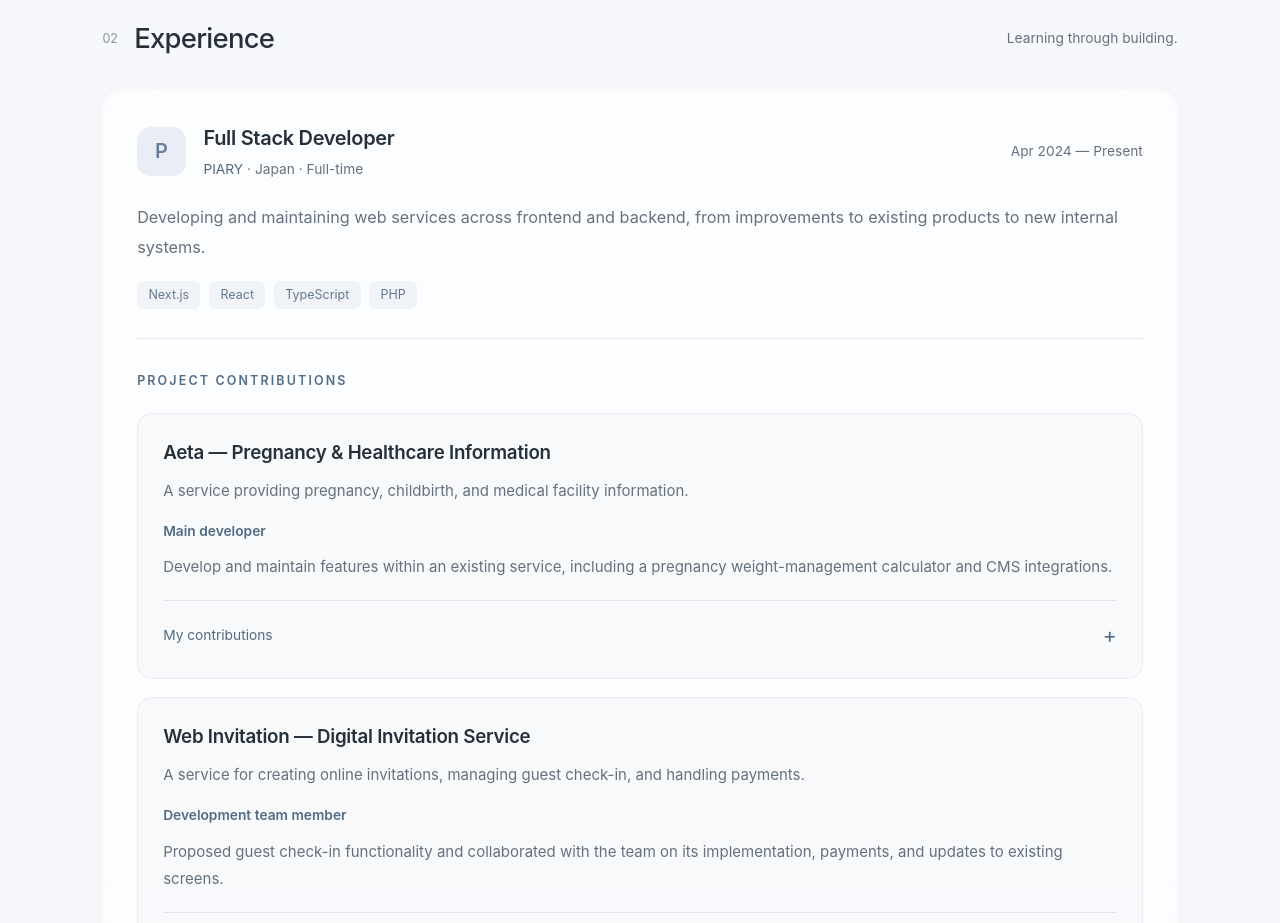
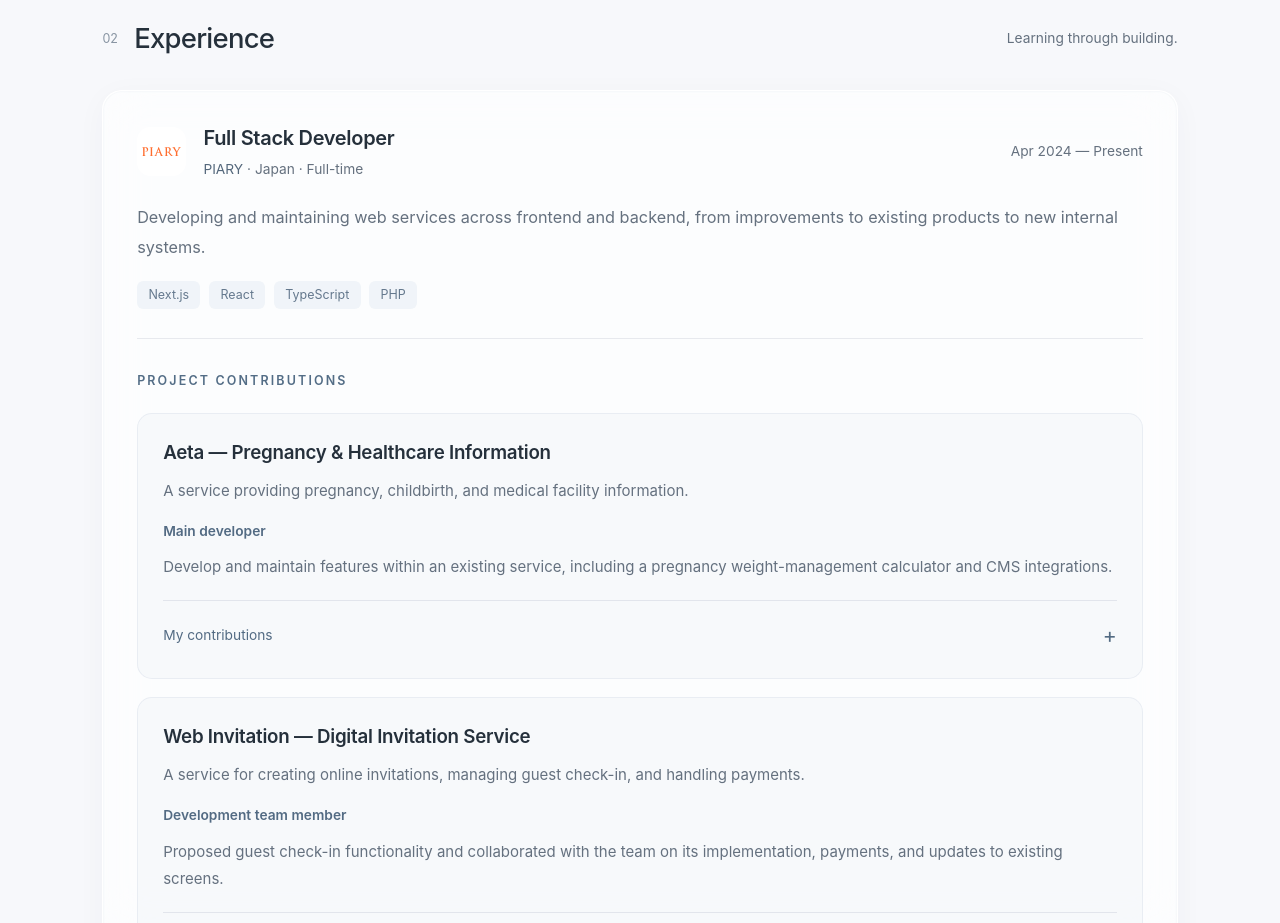
Before and after one commit to fadiyaha30/portfolio, a Next.js app: page / in a window 1280 px wide. Shown: the part 1860-2783 px from the top of the page. Built offline with nearby package versions, Linux system fonts and the light colour scheme.

Commit message:
Use official PIARY logo in experience thumbnail

```diff
--- a/components/Experience.tsx
+++ b/components/Experience.tsx
@@ -13,9 +13,11 @@ export default function Experience({ locale }: LocalizedProps) {
         <article className="experience-card glass rounded-[1rem] px-[1.6875rem] py-6 compact:p-5">
           <div className="entry-head flex gap-[0.875rem] items-center mb-4 compact:flex-wrap compact:gap-3">
             <div className="
-              company-icon bg-[#e9edf5] text-[color:#677f9a] w-[2.4375rem] h-[2.4375rem] flex items-center
-              justify-center rounded-[0.6875rem] text-[1rem] font-semibold shrink-0
-              " aria-hidden="true">P</div>
+              company-icon bg-white w-[2.4375rem] h-[2.4375rem] flex items-center
+              justify-center rounded-[0.6875rem] p-[0.25rem] shrink-0
+              " aria-hidden="true">
+              <img src="/assets/piary-logo.svg" alt="" width="120" height="27" className="block h-full w-full object-contain" />
+            </div>
             <div className="entry-title compact:flex-1">
               <h3 className="font-semibold text-[1rem] tracking-[-0.015625rem] m-0 compact:text-[0.875rem]">{t("Full Stack Developer")}</h3>
               <p className="text-[0.6875rem] mt-[0.1875rem] mb-0 text-[color:#53677b] mx-0 compact:text-[0.625rem]">{t("PIARY")}{" "}<span className="text-[color:var(--muted)]">{t("· Japan · Full-time")}</span></p>
```
Also changed, not shown: public/assets/piary-logo.svg (added).
